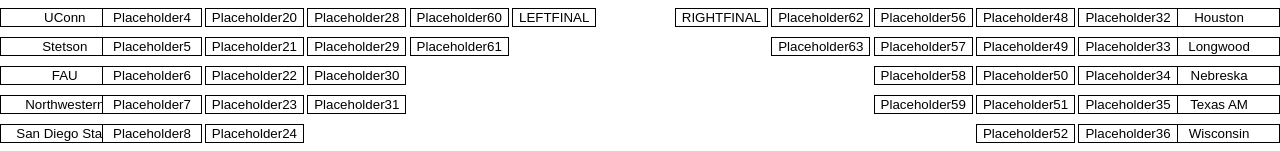
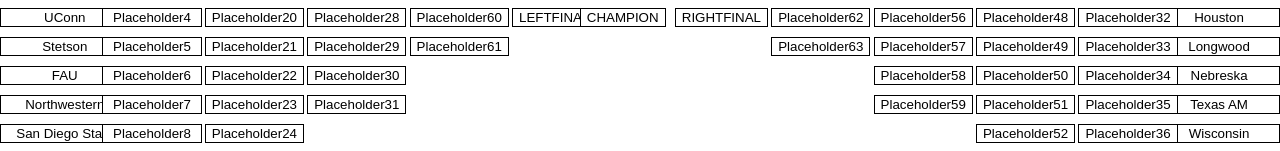
Before and after one commit to lamngo13/march, an Angular app in the folder hello-world/: page / in a window 1280 px wide. Shown: the top 151 px of the page. Built offline with nearby package versions, Linux system fonts and the light colour scheme.

Commit message:
setup looks good!

```diff
--- a/hello-world/src/app/app.component.html
+++ b/hello-world/src/app/app.component.html
@@ -75,6 +75,14 @@
     </button>
   </div>
 
+  <!-- champion -->
+  <div class="team-set champion">
+    <!-- Teams Left Final -->
+    <button class="team"(click)="selectTeam(champion)">
+      {{ champion.name }}
+    </button>
+  </div>
+
 
 
 
```
